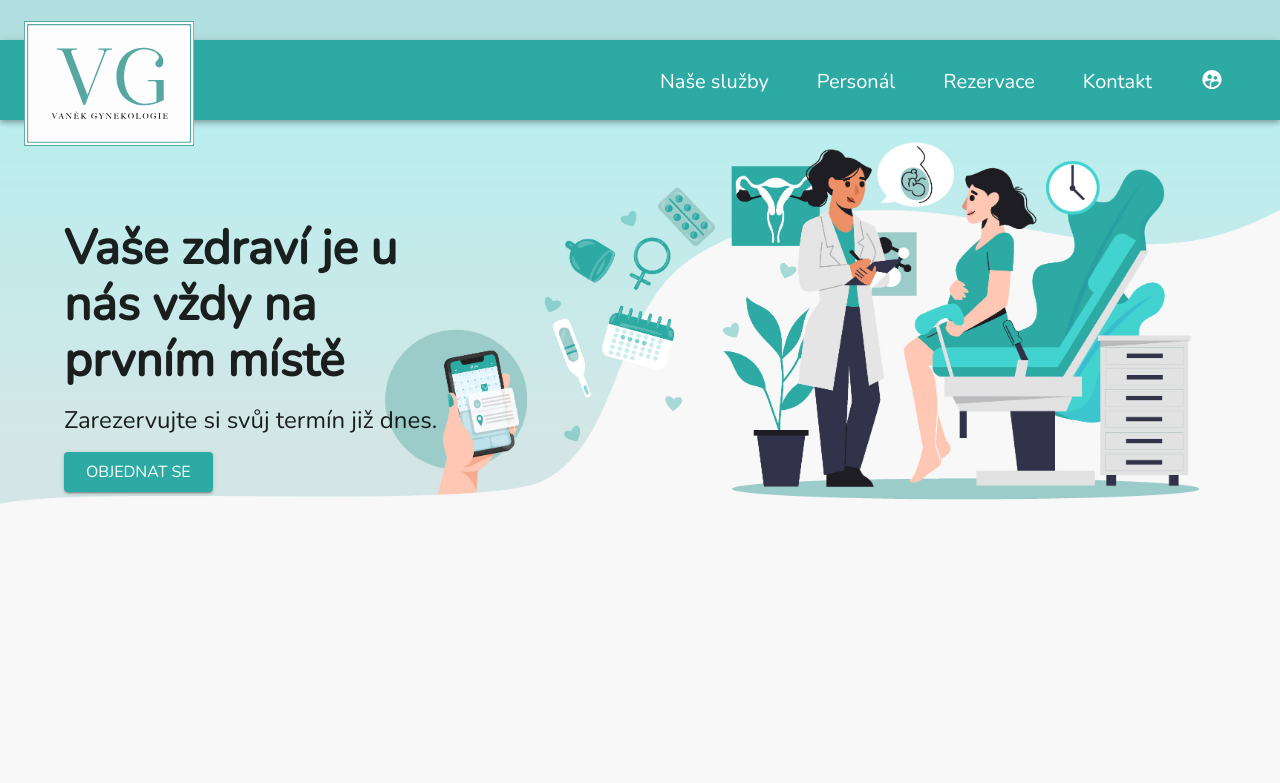
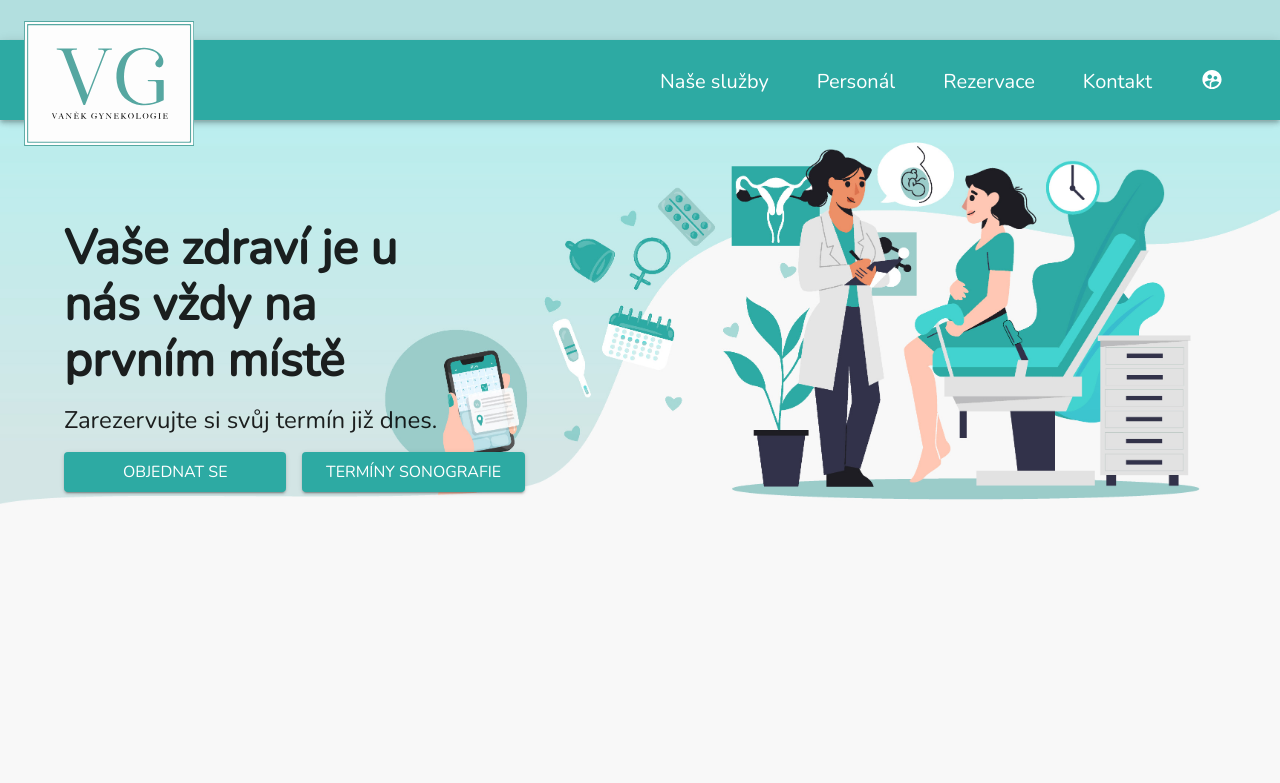
Before and after one commit to ejthbit/gyn, a React app: page / in a window 1280 px wide. Shown: the top 783 px of the page. Built offline with nearby package versions, Linux system fonts and the light colour scheme; no server answers.

Commit message:
Added initial skeleton of Sonography section

```diff
--- a/src/components/LandingWelcome/LandingWelcome.js
+++ b/src/components/LandingWelcome/LandingWelcome.js
@@ -6,6 +6,7 @@ import { clearReservation } from 'src/store/reservationProcess/reservationProces
 import LandingPageImg from '../../assets/landingImg.jpg'
 import LandingMobileImg from '../../assets/landingMobile.png'
 import LandingPageReservationModal from './LandingPageReservationModal'
+import SonographyInfoModal from './SonographyInfoModal'
 
 const useStyles = makeStyles((theme) => ({
     root: {
@@ -18,6 +19,9 @@ const useStyles = makeStyles((theme) => ({
         paddingRight: 20,
         paddingTop: 100,
         [theme.breakpoints.down('xs')]: {
+            textAlign: 'center',
+            paddingLeft: '5% !important',
+            paddingRight: '5% !important',
             paddingTop: 50,
             backgroundImage: `url(${LandingMobileImg})`,
             backgroundPosition: 'center',
@@ -34,7 +38,14 @@ const useStyles = makeStyles((theme) => ({
         },
         paddingRight: '68% !important',
     },
+    btnsContainer: {
+        paddingRight: '60% !important',
+        [theme.breakpoints.down('xs')]: {
+            padding: `${theme.spacing(1)}px !important`,
+        },
+    },
     btn: {
+        maxWidth: 300,
         '& .MuiButton-label': {
             color: '#FFF',
         },
@@ -46,11 +57,13 @@ const LandingWelcome = () => {
     const dispatch = useDispatch()
 
     const [isReservationModalOpen, setIsReservationModalOpen] = useState(false)
+    const [isSonographyInfoOpen, setIsSonographyInfoOpen] = useState(false)
 
     const handleToggleReservationModal = () => {
         setIsReservationModalOpen((prevState) => !prevState)
         if (isReservationModalOpen) dispatch(clearReservation())
     }
+    const handleToggleSonoModal = () => setIsSonographyInfoOpen((prevState) => !prevState)
 
     return (
         <Box className={classes.root}>
@@ -64,17 +77,33 @@ const LandingWelcome = () => {
                 <Grid item xs={12}>
                     <Typography variant={isMobile ? 'h3' : 'h5'}> Zarezervujte si svůj termín již dnes.</Typography>
                 </Grid>
-                <Grid item xs={12}>
+                <Grid item container xs={12} spacing={2} className={classes.btnsContainer} justifyContent="center">
+                    <Grid item xs={12} md={6}>
                         <Button
                             className={classes.btn}
                             size="large"
                             color="primary"
                             variant="contained"
                             onClick={handleToggleReservationModal}
+                            fullWidth
                         >
                             <Typography>Objednat se</Typography>
                         </Button>
                     </Grid>
+                    <Grid item xs={12} md={6}>
+                        <Button
+                            className={classes.btn}
+                            size="large"
+                            color="primary"
+                            variant="contained"
+                            onClick={handleToggleSonoModal}
+                            fullWidth
+                        >
+                            <Typography>Termíny sonografie</Typography>
+                        </Button>
+                    </Grid>
+                </Grid>
+                <SonographyInfoModal open={isSonographyInfoOpen} handleClose={handleToggleSonoModal} />
             </Grid>
         </Box>
     )
--- /dev/null
+++ b/src/components/LandingWelcome/SonographyInfoModal.js
@@ -0,0 +1,84 @@
+import {
+    Box,
+    Button,
+    Dialog,
+    DialogActions,
+    DialogContent,
+    DialogTitle,
+    makeStyles,
+    Typography,
+} from '@material-ui/core'
+import { map } from 'ramda'
+import PropTypes from 'prop-types'
+import React from 'react'
+import { getSonographyDates } from 'src/store/bookings/selectors'
+import { useSelector } from 'react-redux'
+
+const useStyles = makeStyles((theme) => ({
+    title: {
+        [theme.breakpoints.down('sm')]: {
+            textAlign: 'center',
+        },
+        paddingBottom: 0,
+    },
+    actions: {
+        justifyContent: 'flex-end',
+        paddingRight: theme.spacing(6.5),
+        paddingLeft: theme.spacing(6.5),
+        '& span': {
+            color: 'red',
+        },
+        '& .MuiButtonBase-root': {
+            width: '30%',
+        },
+        [theme.breakpoints.down('sm')]: {
+            paddingRight: theme.spacing(2),
+            paddingLeft: theme.spacing(2),
+        },
+    },
+}))
+
+const SonographyInfoModal = ({ open, handleClose }) => {
+    const classes = useStyles()
+    const sonographyDates = useSelector(getSonographyDates)
+
+    return (
+        <Dialog maxWidth="sm" open={open} onClose={handleClose} fullWidth>
+            <DialogTitle className={classes.title} disableTypography>
+                <Typography variant="h5">Termíny Sonografie prsou (Frýdek-Místek)</Typography>
+            </DialogTitle>
+            <DialogContent>
+                <Box margin={2}>
+                    {map(
+                        ({ date, from, to }) => (
+                            <Typography key={date} align="center">
+                                {`${date} (${from}-${to})`}
+                            </Typography>
+                        ),
+                        sonographyDates
+                    )}
+                </Box>
+                <Typography variant="body2">
+                    Objednání na sonografii prsou pouze telefonicky na čísle 558 632 133.
+                </Typography>
+                <Typography variant="body2" color="primary">
+                    Objednávat se mohou take i klientky, které nejsou registrované v naší ambulanci.
+                </Typography>
+            </DialogContent>
+            <DialogActions className={classes.actions}>
+                <Button variant="outlined" onClick={handleClose} color="primary">
+                    <Typography color="primary" variant="body2">
+                        Zavřít
+                    </Typography>
+                </Button>
+            </DialogActions>
+        </Dialog>
+    )
+}
+
+SonographyInfoModal.propTypes = {
+    open: PropTypes.bool,
+    handleClose: PropTypes.func,
+}
+
+export default SonographyInfoModal
--- a/src/store/bookings/bookingsSlice.js
+++ b/src/store/bookings/bookingsSlice.js
@@ -40,6 +40,19 @@ const bookingsInitialState = {
         errors: undefined,
         data: [],
     },
+    //TODO:Replace me with real data
+    sonographyDates: [
+        {
+            date: '07/09/2021',
+            from: '12:00',
+            to: '16:00',
+        },
+        {
+            date: '29/09/2021',
+            from: '12:00',
+            to: '16:00',
+        },
+    ],
 }
 const bookingsSlice = createSlice({
     name: 'bookings',
--- a/src/store/bookings/selectors.js
+++ b/src/store/bookings/selectors.js
@@ -7,6 +7,7 @@ const stateId = 'bookings'
 const DOCTOR_ID = (_, { doctorId }) => doctorId
 
 export const getAvailableTimeslots = path([stateId, 'availableTimeslots', 'slots'])
+export const getSonographyDates = path([stateId, 'sonographyDates'])
 export const lastBookingErrors = path([stateId, 'lastBooking', 'errors'])
 export const isSendingBooking = path([stateId, 'lastBooking', 'isLoading'])
 export const getOrderFinishedOk = path([stateId, 'lastBooking', 'orderFinishedOk'])
```
Lines whose indentation alone changed are shown as unchanged.
